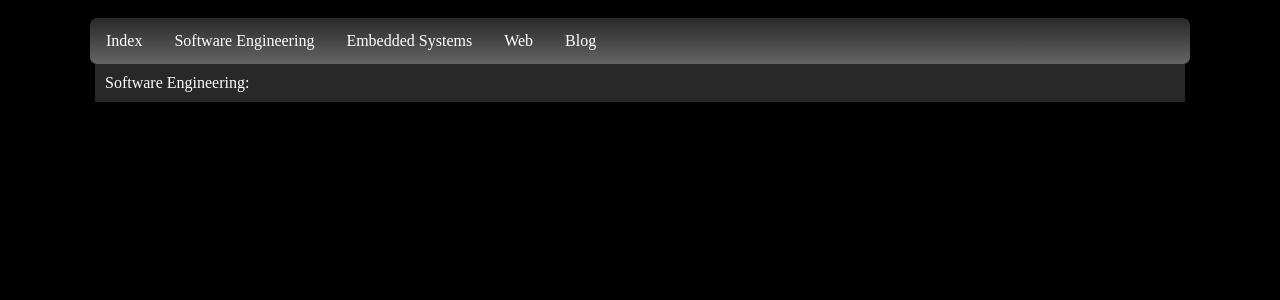
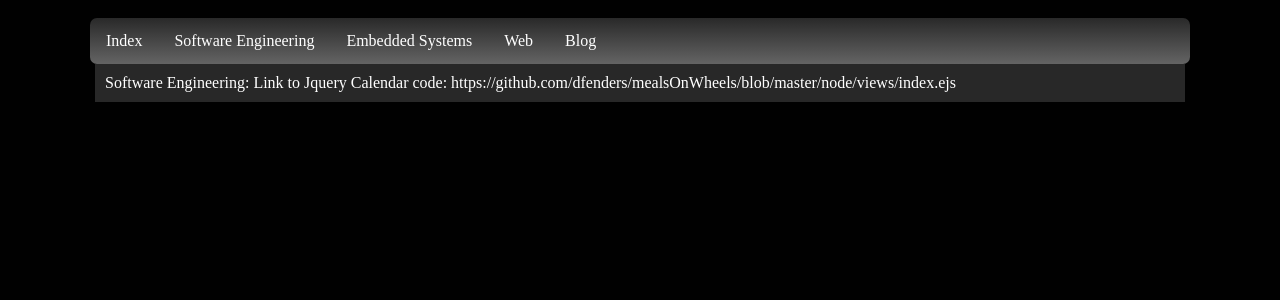
Before and after one commit to Jakef1OP/jakef1OP.github.io, a Jekyll site: the page built from soften.html, in a window 1280 px wide. Shown: the top 300 px of the page. Built offline with Jekyll 4.4.1, drawn with Linux system fonts in a browser that asks for light colours.

Commit message:
Update soften.html

```diff
--- a/soften.html
+++ b/soften.html
@@ -4,4 +4,6 @@ title: Jake Fahey, Portfolio
 ---
 <div>
   Software Engineering:
+
+  Link to Jquery Calendar code: https://github.com/dfenders/mealsOnWheels/blob/master/node/views/index.ejs
 </div>
```
